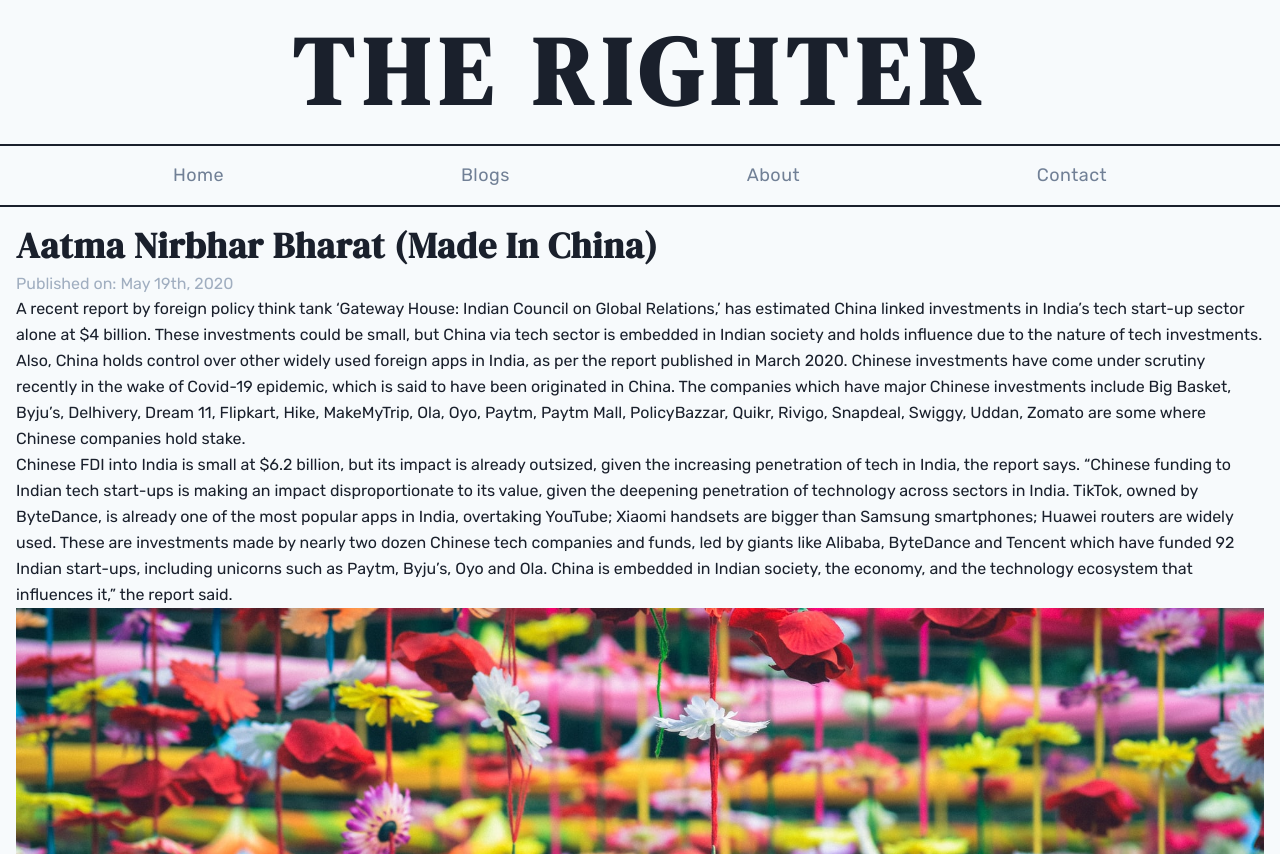
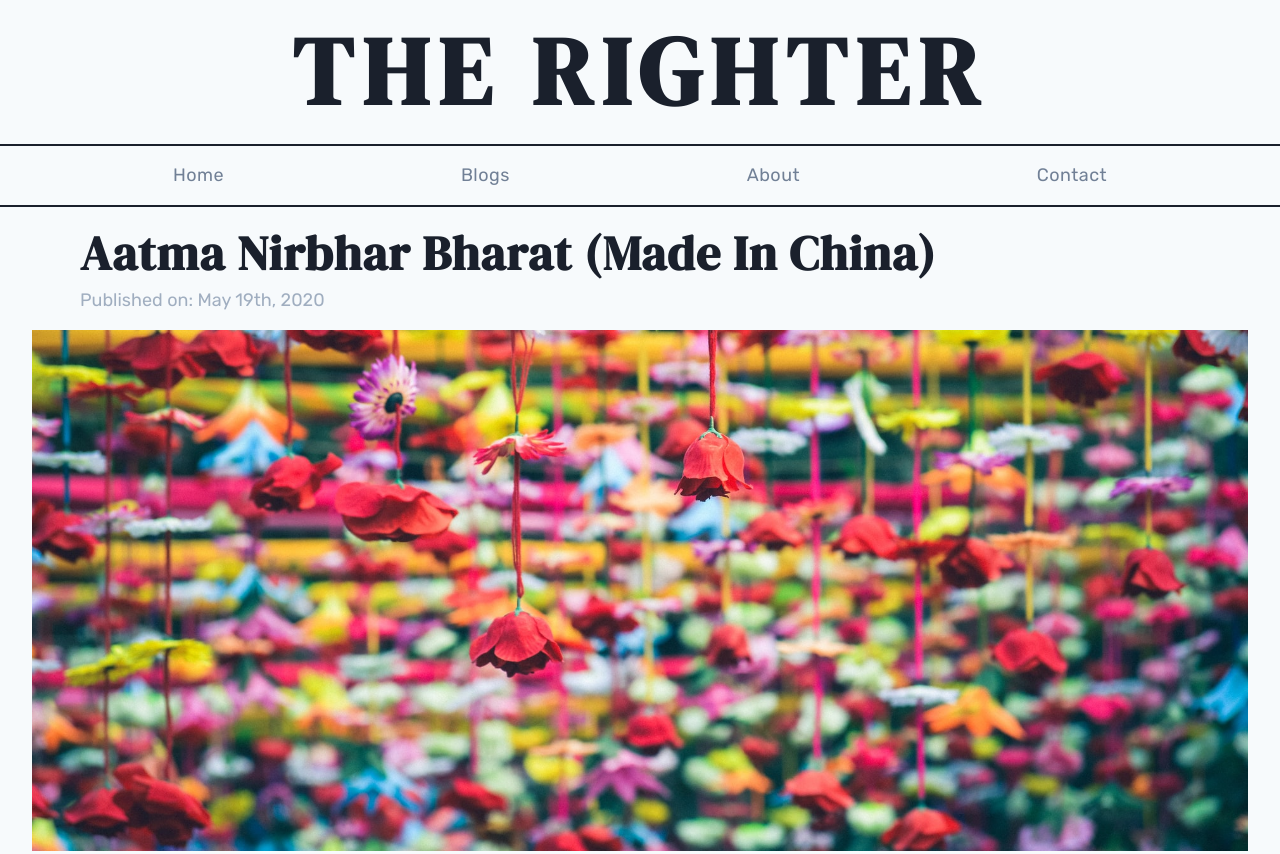
Before and after one commit to sibasishm/my-blog, a Gatsby site: page /blog/aatma-nirbhar-bharat-made-in-china in a window 1280 px wide. Shown: the top 854 px of the page. Built offline with nearby package versions, Linux system fonts and the light colour scheme; Gatsby itself is replaced by a stand-in of ours.

Commit message:
article layout styling

```diff
--- a/src/components/Header.js
+++ b/src/components/Header.js
@@ -15,7 +15,7 @@
 	const data = useStaticQuery(query);
 	return (
 		<header>
-			<h1 className="uppercase text-5xl md:text-7xl tracking-widest text-center">
+			<h1 className="uppercase text-5xl md:text-6xl lg:text-7xl tracking-widest text-center">
 				{data.site.siteMetadata.title}
 			</h1>
 			<nav>
--- a/src/css/index.css
+++ b/src/css/index.css
@@ -18,8 +18,31 @@
 	@apply text-lg font-display;
 }
 
+/* article {
+	display: grid;
+	gap: 10px 20px;
+	grid-template-columns: 1fr 12fr 3fr;
+}
+
+article > * {
+	grid-column: 2 / -2;
+}
+
+article > figure {
+	grid-column: 1 / -1;
+} */
+
 figcaption {
 	@apply text-sm;
+}
+
+article > blockquote {
+	grid-column: 1 / -1;
+	@apply text-4xl m-0 italic;
+}
+
+article > p {
+	@apply mt-4;
 }
 
 @tailwind components;
--- a/src/templates/blog.js
+++ b/src/templates/blog.js
@@ -1,8 +1,10 @@
 import React from 'react';
 import { graphql } from 'gatsby';
+import Image from 'gatsby-image';
 
 import Head from '../components/Head';
-import Layout from '../components/Layout';
+import Header from '../components/Header';
+import Footer from '../components/Footer';
 
 export const query = graphql`
 	query GetABlog($slug: String) {
@@ -10,6 +12,13 @@
 			frontmatter {
 				title
 				publishedDate(formatString: "MMM Do, YYYY")
+				banner {
+					childImageSharp {
+						fluid {
+							...GatsbyImageSharpFluid
+						}
+					}
+				}
 			}
 			html
 		}
@@ -19,24 +28,37 @@
 const Blog = ({ data }) => {
 	const {
 		markdownRemark: {
-			frontmatter: { title, publishedDate },
+			frontmatter: { title, publishedDate, banner },
 			html
 		}
 	} = data;
 	return (
-		<Layout>
+		<div>
 			<Head title={title} />
-			<h1 className="text-2xl font-semibold leading-tight lg:text-4xl">
+			<Header />
+			<section className="container mx-auto p-4 md:px-8">
+				<div className="container mx-auto px-4 md:px-12">
+					<h1 className="text-3xl font-semibold leading-tight md:text-4xl lg:text-5xl">
 						{title}
 					</h1>
-			<p className="mt-1 text-gray-500 text-sm lg:text-base">
+					<p className="mt-1 text-gray-500 text-base md:text-lg">
 						Published on: {publishedDate}
 					</p>
+				</div>
+				<Image
+					sizes={{
+						...banner.childImageSharp.fluid,
+						aspectRatio: 21 / 9
+					}}
+					className="mt-4"
+				/>
 				<article
-				className="leading-relaxed"
+					className="container mx-auto px-4 md:px-12 md:text-lg leading-relaxed"
 					dangerouslySetInnerHTML={{ __html: html }}
 				></article>
-		</Layout>
+			</section>
+			<Footer />
+		</div>
 	);
 };
 
```
Lines whose indentation alone changed are shown as unchanged.
